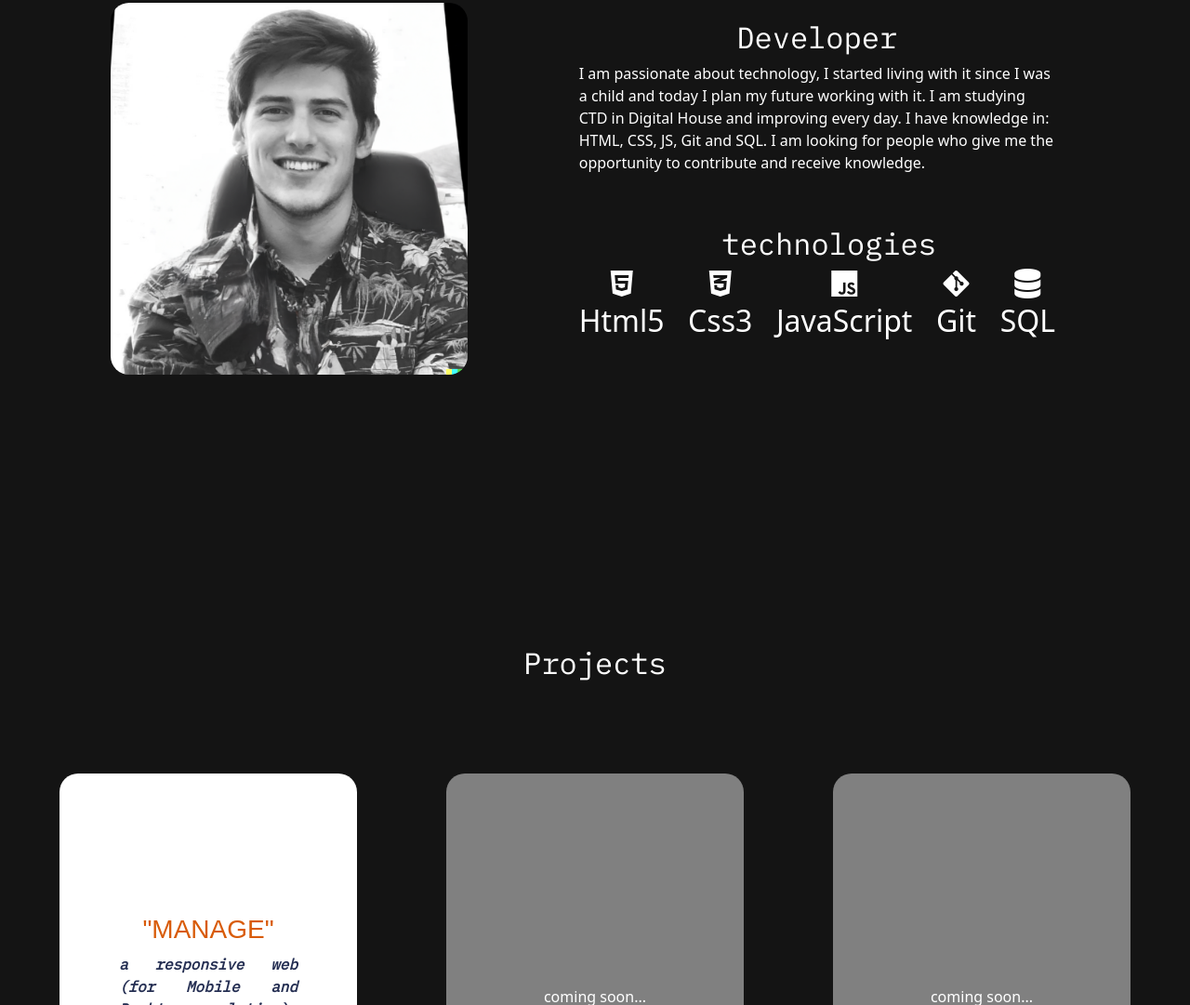
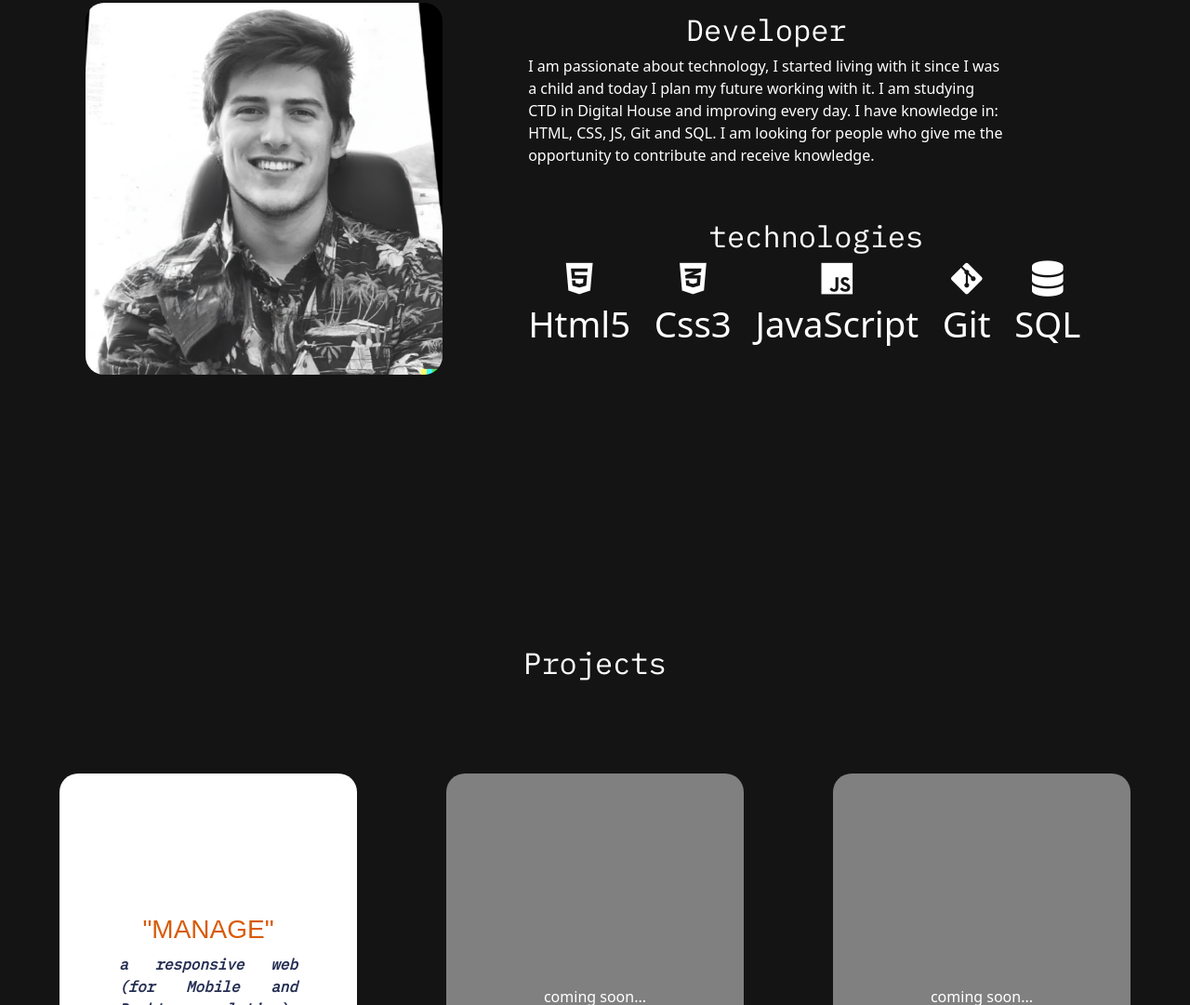
Before and after one commit to federicoras19/Sass-Portfolio, a website: page index.html in a window 1280 px wide. Shown: the part 997-2078 px from the top of the page at 93% size. Drawn offline with nearby package versions, Linux system fonts and the light colour scheme; files that its build step writes are made by us from their sources.

Commit message:
Icon adjust

```diff
--- a/sass/main.scss
+++ b/sass/main.scss
@@ -404,7 +404,7 @@ body::-webkit-scrollbar-thumb {
                         flex-direction: column;
                         align-items: center;
                         margin-right: 2vw;
-                        font-size: 32px;
+                        font-size: 3vw;
                     }
                     .fa-html5:hover{
                         color: #f06529;
```
Also changed, not shown: css/style.css.
